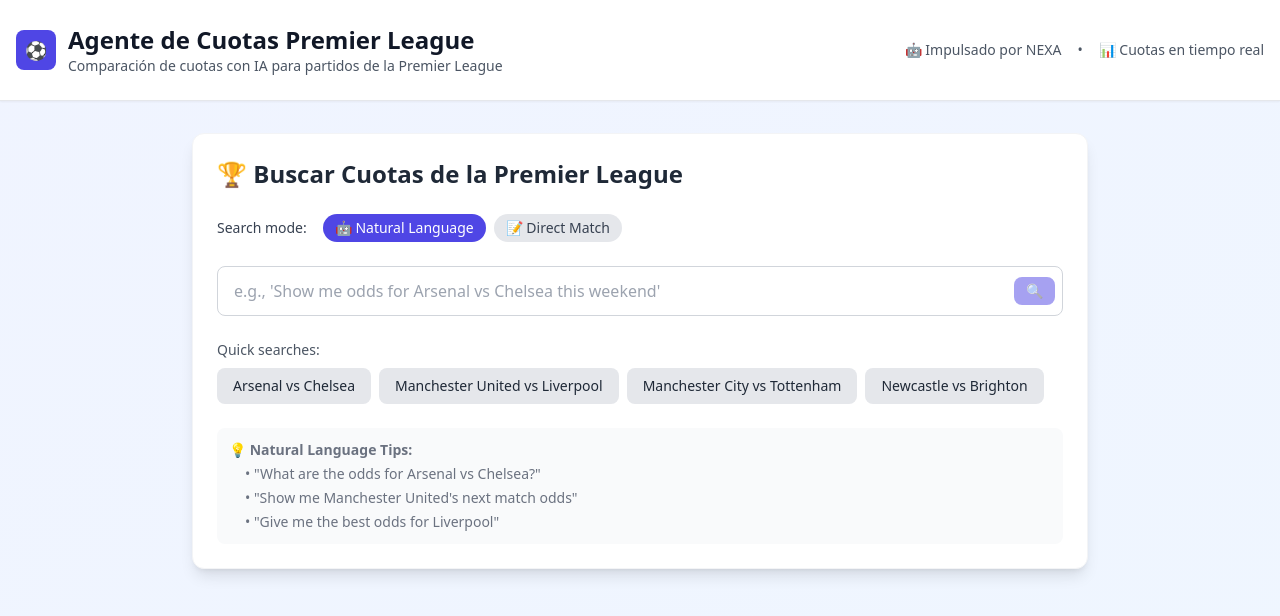
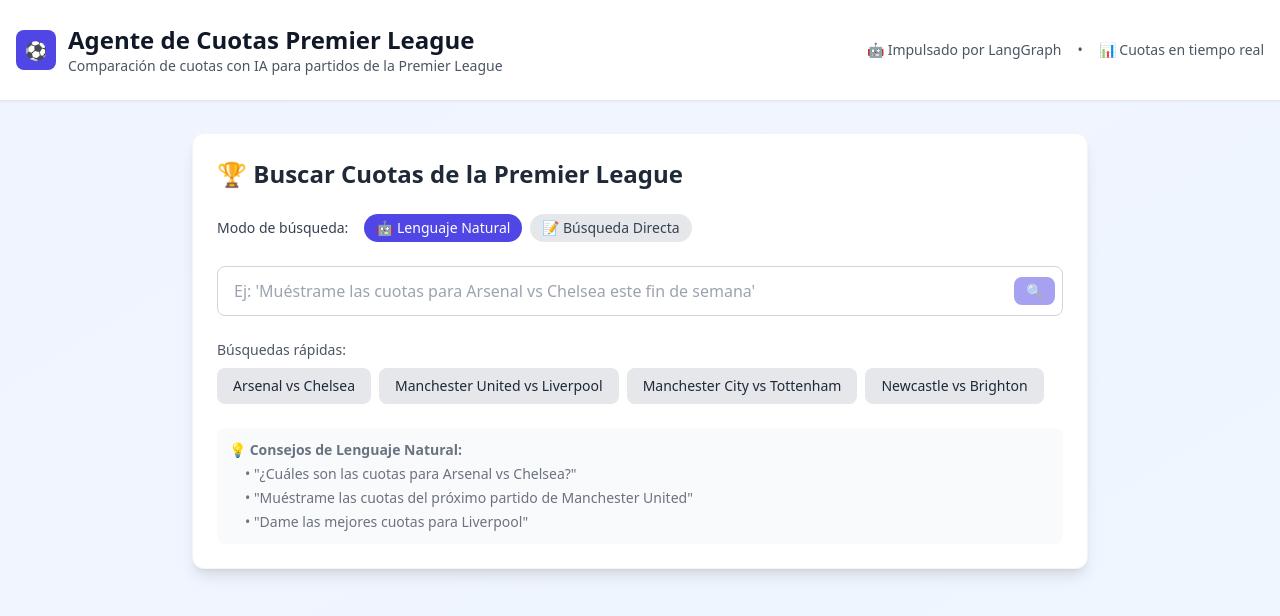
Before and after one commit to 1pperalta/ScrapOddsAPI, a React (Vite) app in the folder odds-agent/frontend/: page / in a window 1280 px wide. Shown: the top 616 px of the page. Built offline with nearby package versions, Linux system fonts and the light colour scheme.

Commit message:
fix: use compound componets

```diff
--- a/odds-agent/frontend/src/App.jsx
+++ b/odds-agent/frontend/src/App.jsx
@@ -1,6 +1,6 @@
 import React from 'react';
 import Header from './components/Header';
-import SearchForm from './components/SearchForm';
+import SearchForm from './components/SearchForm/index';
 import OddsDisplay from './components/OddsDisplay';
 import LoadingSpinner from './components/LoadingSpinner';
 import { useOddsData } from './hooks/useOddsData';
--- a/odds-agent/frontend/src/components/SearchForm.jsx
+++ /dev/null
@@ -1,118 +0,0 @@
-import React, { useState } from 'react'
-
-const SearchForm = ({ onSearch, loading }) => {
-  const [query, setQuery] = useState('')
-  const [searchType, setSearchType] = useState('natural')
-
-  const handleSubmit = (e) => {
-    e.preventDefault()
-    if (query.trim()) {
-      onSearch({ query: query.trim(), type: searchType })
-    }
-  }
-
-  const quickSearchOptions = [
-    'Arsenal vs Chelsea',
-    'Manchester United vs Liverpool',
-    'Manchester City vs Tottenham',
-    'Newcastle vs Brighton'
-  ]
-
-  return (
-    <form onSubmit={handleSubmit} className="space-y-6">
-      {/* Search Type Toggle */}
-      <div className="flex items-center space-x-4">
-        <span className="text-sm font-medium text-gray-700">Search mode:</span>
-        <div className="flex space-x-2">
-          <button
-            type="button"
-            onClick={() => setSearchType('natural')}
-            className={`px-3 py-1 rounded-full text-sm transition-colors ${
-              searchType === 'natural'
-                ? 'bg-premier-600 text-white'
-                : 'bg-gray-200 text-gray-700 hover:bg-gray-300'
-            }`}
-          >
-            🤖 Natural Language
-          </button>
-          <button
-            type="button"
-            onClick={() => setSearchType('direct')}
-            className={`px-3 py-1 rounded-full text-sm transition-colors ${
-              searchType === 'direct'
-                ? 'bg-premier-600 text-white'
-                : 'bg-gray-200 text-gray-700 hover:bg-gray-300'
-            }`}
-          >
-            📝 Direct Match
-          </button>
-        </div>
-      </div>
-
-      {/* Search Input */}
-      <div className="relative">
-        <input
-          type="text"
-          value={query}
-          onChange={(e) => setQuery(e.target.value)}
-          placeholder={
-            searchType === 'natural'
-              ? "e.g., 'Show me odds for Arsenal vs Chelsea this weekend'"
-              : "e.g., 'Arsenal vs Chelsea'"
-          }
-          className="input-field pr-12"
-          disabled={loading}
-        />
-        <button
-          type="submit"
-          disabled={!query.trim() || loading}
-          className="absolute right-2 top-1/2 transform -translate-y-1/2 btn-primary px-3 py-1 text-sm disabled:opacity-50 disabled:cursor-not-allowed"
-        >
-          {loading ? '...' : '🔍'}
-        </button>
-      </div>
-
-      {/* Quick Search Buttons */}
-      <div className="space-y-2">
-        <p className="text-sm text-gray-600">Quick searches:</p>
-        <div className="flex flex-wrap gap-2">
-          {quickSearchOptions.map((option, index) => (
-            <button
-              key={index}
-              type="button"
-              onClick={() => setQuery(option)}
-              className="btn-secondary text-sm"
-              disabled={loading}
-            >
-              {option}
-            </button>
-          ))}
-        </div>
-      </div>
-
-      {/* Help Text */}
-      <div className="text-sm text-gray-500 bg-gray-50 p-3 rounded-lg">
-        {searchType === 'natural' ? (
-          <div>
-            <strong>💡 Natural Language Tips:</strong>
-            <ul className="mt-1 space-y-1 ml-4">
-              <li>• "What are the odds for Arsenal vs Chelsea?"</li>
-              <li>• "Show me Manchester United's next match odds"</li>
-              <li>• "Give me the best odds for Liverpool"</li>
-            </ul>
-          </div>
-        ) : (
-          <div>
-            <strong>💡 Direct Search Tips:</strong>
-            <ul className="mt-1 space-y-1 ml-4">
-              <li>• Use format: "Team A vs Team B"</li>
-              <li>• Examples: "Arsenal vs Chelsea", "Man City vs Liverpool"</li>
-            </ul>
-          </div>
-        )}
-      </div>
-    </form>
-  )
-}
-
-export default SearchForm
--- a/odds-agent/frontend/src/components/SearchForm/SearchFormContext.jsx
+++ b/odds-agent/frontend/src/components/SearchForm/SearchFormContext.jsx
@@ -1,11 +1,12 @@
 import { createContext, useContext } from 'react';
+import { TEXTS } from '../../constants/texts';
 
 const SearchFormContext = createContext(null);
 
 export const useSearchFormContext = () => {
   const context = useContext(SearchFormContext);
   if (!context) {
-    throw new Error('SearchForm compound components must be used within SearchForm');
+    throw new Error(TEXTS.errors.contextError);
   }
   return context;
 };
--- a/odds-agent/frontend/src/constants/texts.js
+++ b/odds-agent/frontend/src/constants/texts.js
@@ -2,7 +2,7 @@
   header: {
     title: 'Agente de Cuotas Premier League',
     subtitle: 'Comparación de cuotas con IA para partidos de la Premier League',
-    poweredBy: 'Impulsado por NEXA',
+    poweredBy: 'Impulsado por LangGraph',
     realTimeOdds: 'Cuotas en tiempo real'
   },
 
@@ -81,6 +81,7 @@
     queryNotUnderstood: 'No se pudo entender tu consulta. Intenta ser más específico sobre el partido.',
     agentUnavailable: 'El agente IA está temporalmente no disponible. Intenta usar la búsqueda directa.',
     noMatchFound: 'No se pudo encontrar un partido de la Premier League que coincida con tu consulta.',
-    noOddsData: 'No se encontraron datos de cuotas para este partido. Puede que no esté programado o disponible aún.'
+    noOddsData: 'No se encontraron datos de cuotas para este partido. Puede que no esté programado o disponible aún.',
+    contextError: 'Los componentes compuestos de SearchForm deben usarse dentro de SearchForm'
   }
 };
```
